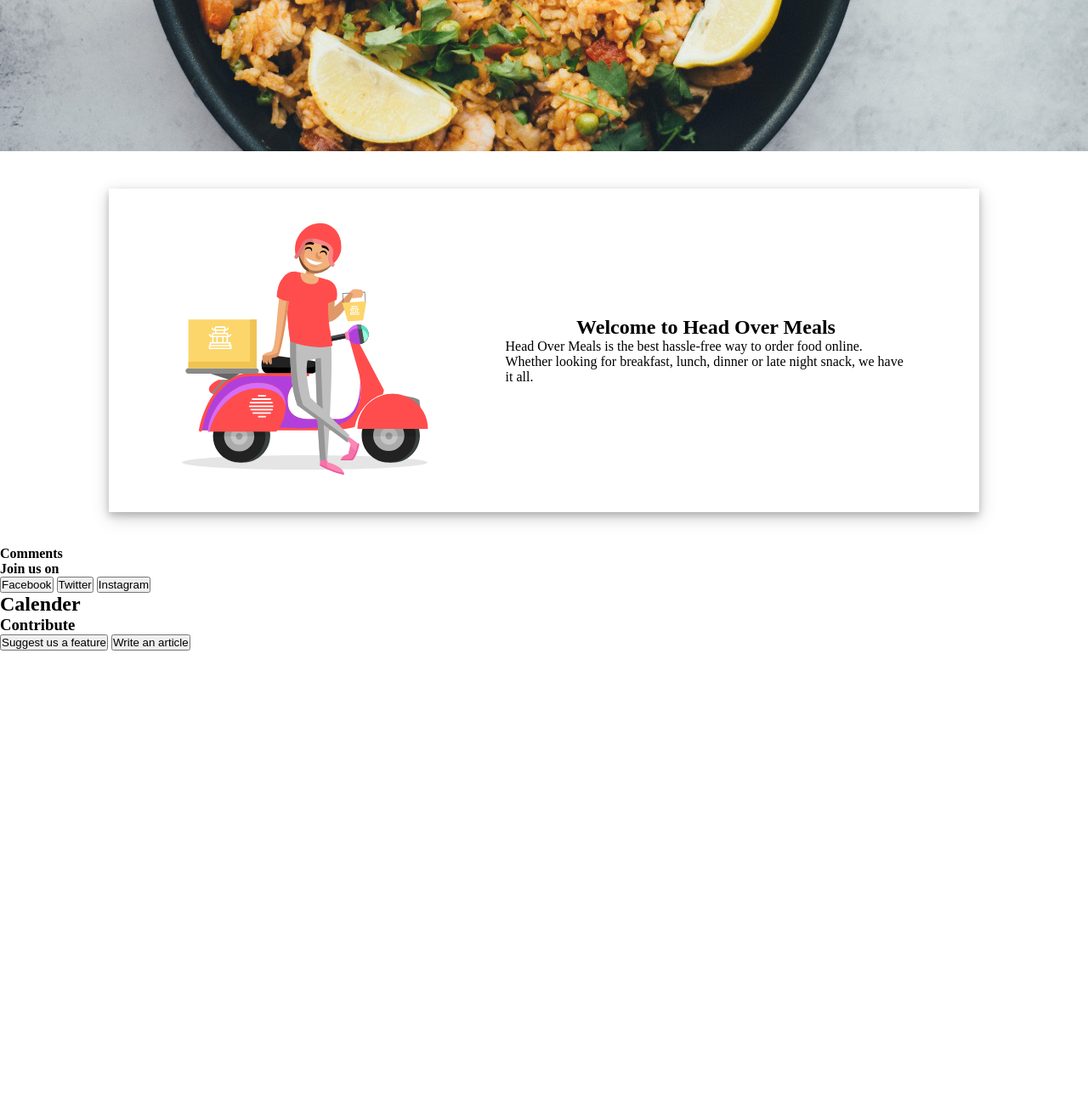
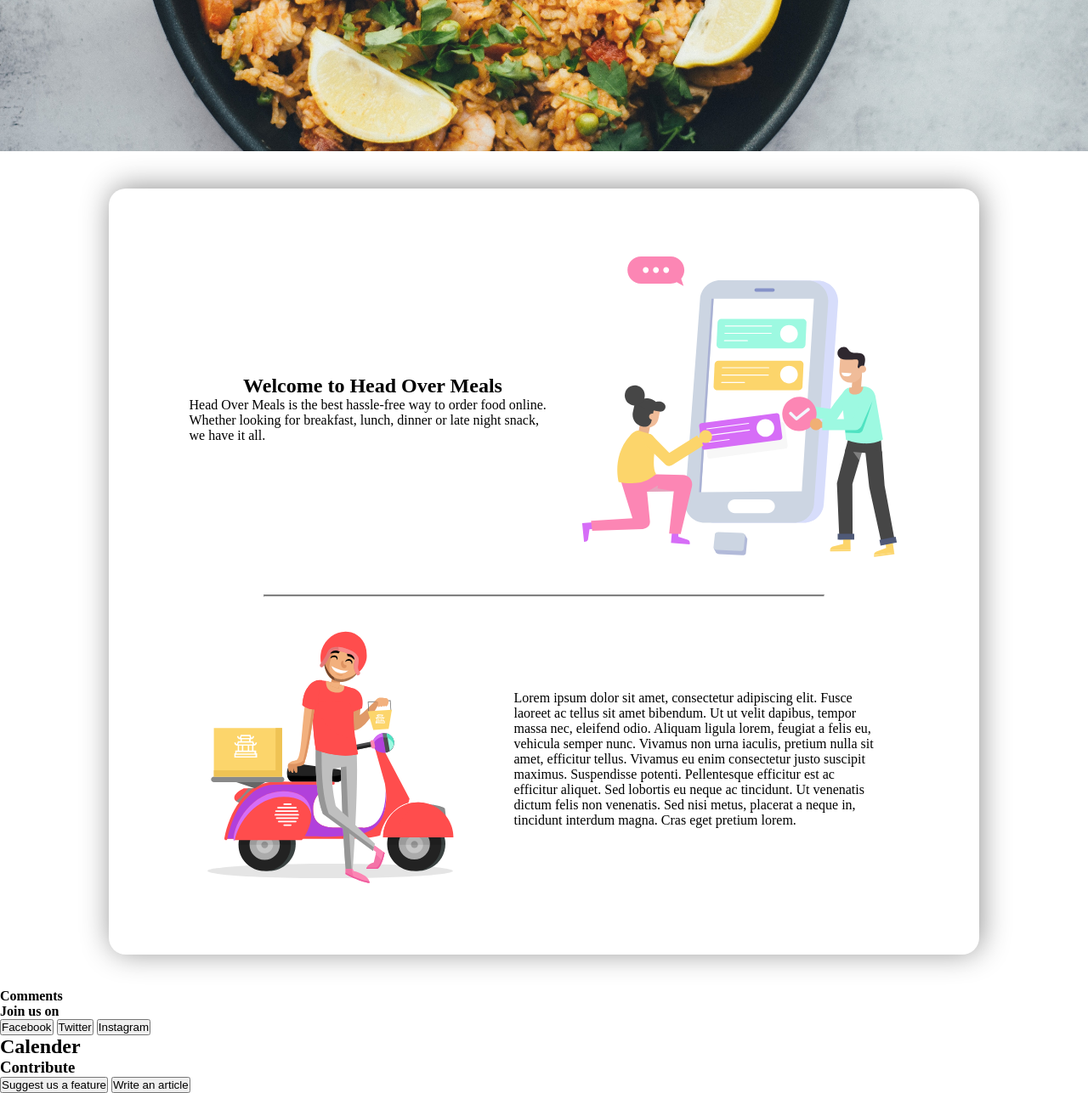
Before and after one commit to TraXIcoN/foodorderingsite, a PHP site: page / in a window 1280 px wide. Shown: the part 536-1823 px from the top of the page at 85% size. Before the commit the page ends 1302 px from the top, so only its background shows below. Run offline with PHP 8.4, Linux system fonts and the light colour scheme.

Commit message:
update 2

```diff
--- a/index.html
+++ b/index.html
@@ -28,17 +28,28 @@
     <section>
         <img class="caro-img" src="images/caro21.jpg">
     </section>
-    <section id="Intro">
+    <section id="intro">
+        <div class="wrapper">
+            <div class="intro-description">
+                <h1>Welcome to Head Over Meals</h1>
+                <p>Head Over Meals is the best hassle-free way to order food online. Whether looking for breakfast,
+                    lunch, dinner or late night snack, we have it all.</p>
+            </div>
+            <div class="second-svg">
+                <img src="images/s2.svg">
+            </div>
+        </div>
+        <hr>
         <div class="wrapper">
             <div class="first-svg">
                 <img src="images/s1.svg">
             </div>
             <div class="intro-description">
-                <h1>Welcome to Head Over Meals</h1>
-                <p>Head Over Meals is the best hassle-free way to order food online. Whether looking for breakfast,
-                    lunch, dinner or late night snack, we have it all.</p>
+                <p>Lorem ipsum dolor sit amet, consectetur adipiscing elit. Fusce laoreet ac tellus sit amet bibendum. Ut ut velit dapibus, tempor massa nec, eleifend odio. Aliquam ligula lorem, feugiat a felis eu, vehicula semper nunc. Vivamus non urna iaculis, pretium nulla sit amet, efficitur tellus. Vivamus eu enim consectetur justo suscipit maximus. Suspendisse potenti. Pellentesque efficitur est ac efficitur aliquet. Sed lobortis eu neque ac tincidunt. Ut venenatis dictum felis non venenatis. Sed nisi metus, placerat a neque in, tincidunt interdum magna. Cras eget pretium lorem.</p>
             </div>
+
         </div>
+
     </section>
     <section id="some-review">
         <div class="#">
--- a/styles.css
+++ b/styles.css
@@ -70,16 +70,19 @@
 	max-height: 70% !important;
 
 }
-
+#intro {
+	width: 80vw;
+	padding: 40px;
+	margin: 40px auto;
+	box-shadow: 2px -2px 35px -1px rgba(140,140,140,1);
+	border-radius: 20px;
+}
 .wrapper {
 	display: flex;
 	justify-content: space-around;
 	//align-items: center;
 	flex-flow: row wrap;
-	width: 80vw;
 	padding: 40px;
-	margin: 40px auto;
-	box-shadow: 0 4px 8px 0 rgba(0, 0, 0, 0.2), 0 6px 20px 0 rgba(0, 0, 0, 0.19);
 }
 
 .intro-description {
@@ -93,3 +96,9 @@
 .wrapper .first-svg {
 	flex-order: 3;
 }
+
+hr {
+	width: 70%;
+	margin: auto;
+	border-top: 2px solid grey;
+}
```
Also changed, not shown: images/s2.svg (renamed from images/Group 2.svg).
